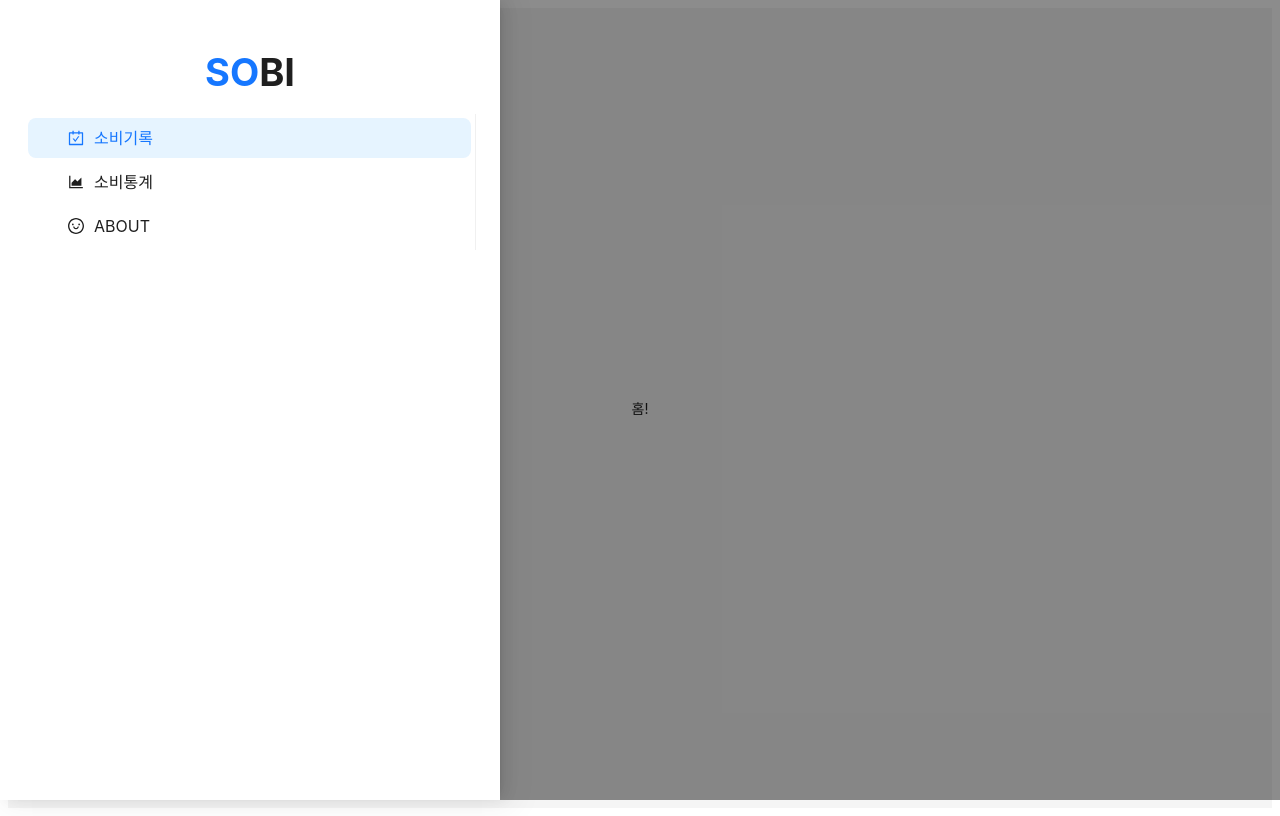
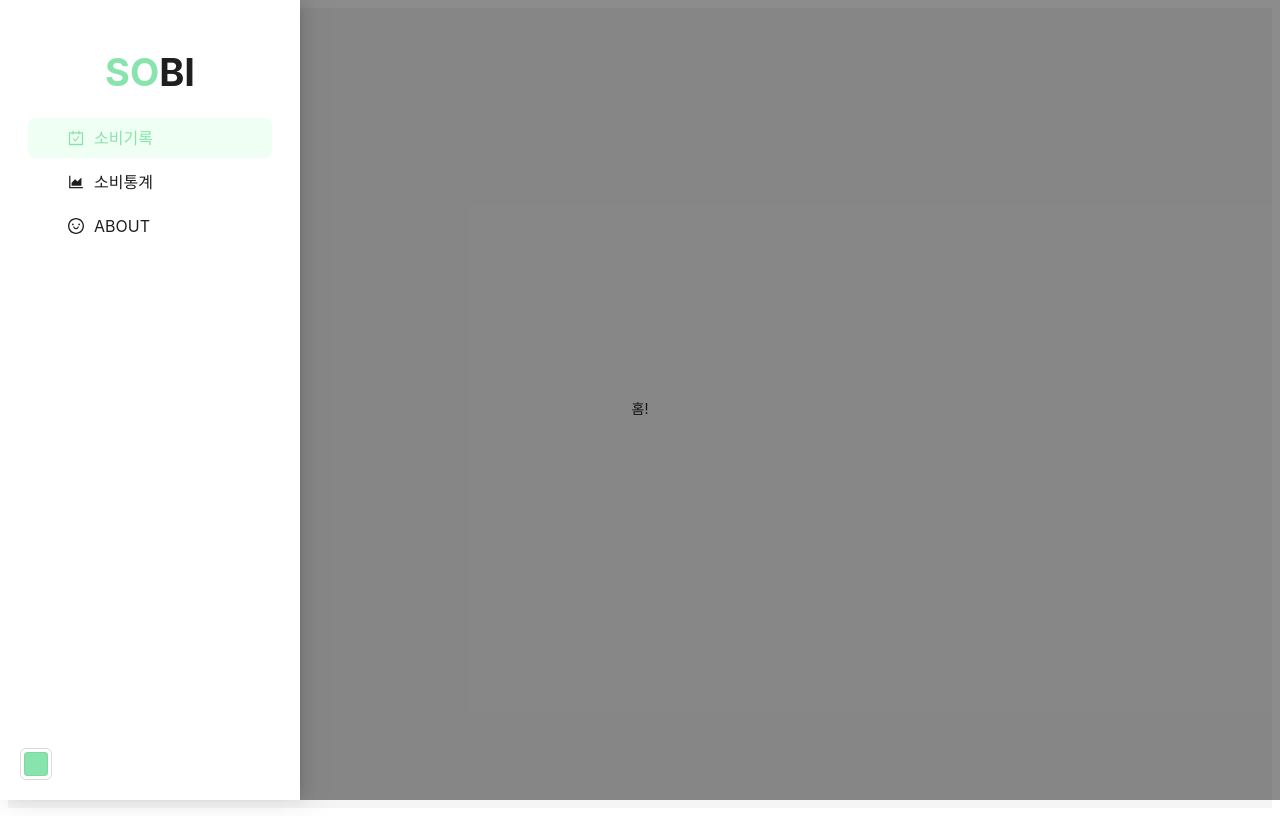
Before and after one commit to KDT1-FE/KDT5-M6, a React (Vite) app: page / in a window 1280 px wide. Both pictures are taken after a click on the button 26 px from the left and 26 px from the top of the page. Built offline with nearby package versions, Linux system fonts and the light colour scheme.

Commit message:
feat: context 커스텀 hook 사용

```diff
--- a/src/App.tsx
+++ b/src/App.tsx
@@ -4,9 +4,20 @@ import Home from '@/pages/Home';
 import Statistics from '@/pages/Statistics';
 import MyDrawer from '@/components/MyDrawer';
 import About from '@/pages/About';
+import { ConfigProvider } from 'antd';
+import koKR from 'antd/locale/ko_KR';
+import { useAccentColor } from './hooks/useAccentColor';
 
 export default function App() {
+  const { accentColor } = useAccentColor();
+  const theme = {
+    token: {
+      colorPrimary: accentColor,
+    },
+  };
+
   return (
+    <ConfigProvider theme={theme} locale={koKR}>
       <Routes>
         <Route element={<MyDrawer />}>
           <Route path="/" element={<Home />} />
@@ -15,5 +26,6 @@ export default function App() {
           <Route path="*" element={<NotFound />} />
         </Route>
       </Routes>
+    </ConfigProvider>
   );
 }
--- a/src/components/MyDrawer.tsx
+++ b/src/components/MyDrawer.tsx
@@ -1,43 +1,73 @@
-import { useState } from 'react';
-import { Button, Drawer } from 'antd';
-import { Layout, Menu, theme } from 'antd';
+import { useState, useMemo, useEffect } from 'react';
+import {
+  Layout,
+  Menu,
+  theme,
+  Button,
+  ColorPicker,
+  ColorPickerProps,
+  Drawer,
+} from 'antd';
 import { SIDEBAR_ITEMS } from '@/data/constants';
-import { Outlet, useNavigate } from 'react-router-dom';
+import { Outlet, useLocation, useNavigate } from 'react-router-dom';
 import Title from 'antd/es/typography/Title';
 import { Content } from 'antd/es/layout/layout';
 import { MenuOutlined } from '@ant-design/icons';
+import { Color } from 'antd/es/color-picker';
+import { useAccentColor } from '@/hooks/useAccentColor';
 
 export default function MyDrawer() {
+  // 현재 url의 경로값을 알 수 있는 react router의 hook;
+  const { pathname } = useLocation();
+
+  // custom hook에서 가져온 강조색을 변경해주는 함수
+  const { handleAccentColor } = useAccentColor();
+
+  // 페이지 이동을 위해서 가져온 react router의 hook
   const navigate = useNavigate();
 
+  // colorPrimary가 강조색(accentColor)입니다.
+  // antD의 hook로, 전역에서 지정한 colorPrimary를 사용 할 수 있음
   const {
     token: { colorPrimary },
   } = theme.useToken();
 
+  // Drawer가 열렸는지 닫혔는지를 useState로 저장
   const [open, setOpen] = useState(false);
 
-  const showDrawer = () => {
-    setOpen(true);
-  };
+  // color picker 관련 로직
+  const [colorHex, setColorHex] = useState<Color | string>(colorPrimary);
+  // 투명도를 조절하는 경우
+  const [formatHex, setFormatHex] = useState<ColorPickerProps['format']>('hex');
+  // 투명도를 조절하지 않은 경우 그냥 string값을 return 하면 되고 투명도를 조절했을 경우 계산이 들어감
+  const hexString = useMemo(
+    () => (typeof colorHex === 'string' ? colorHex : colorHex.toHexString()),
+    [colorHex],
+  );
+  // 그러나 투명도를 조절한다고 해서 강조색이 바뀌지는 않음
 
-  const onClose = () => {
-    setOpen(false);
-  };
+  useEffect(() => {
+    // hex값을 강조색으로 지정
+    handleAccentColor(hexString);
+    // 해당 hex값을 로컬저장소에 "accentColor" key값으로 저장
+    localStorage.setItem('accentColor', JSON.stringify(hexString));
+  }, [handleAccentColor, hexString]);
 
   return (
     <>
       <Button
         type="primary"
-        onClick={showDrawer}
+        onClick={() => setOpen(true)}
         style={{ position: 'absolute', top: 10, left: 10 }}
         icon={<MenuOutlined />}
       />
-
       <Drawer
+        // 왼쪽에서 열림
         placement="left"
-        width={500}
-        onClose={onClose}
+        width={300}
+        onClose={() => setOpen(false)}
         open={open}
+        // 이거 true하면 이상한 x버튼 생김
         closable={false}
       >
         <Title
@@ -46,22 +76,32 @@ export default function MyDrawer() {
             textAlign: 'center',
           }}
         >
+          {/* theme에서 가져온 강조색 사용 */}
           <span style={{ color: colorPrimary }}>SO</span>BI
         </Title>
         <Menu
-          style={{ fontSize: 16 }}
+          // 기본 스타일링에서 border가 있음
+          style={{ fontSize: 16, border: 'none' }}
           inlineIndent={40}
           mode="inline"
-          defaultSelectedKeys={['/']}
+          // 현재 경로와 url과 key값(item.href)이 일치하면 해당 메뉴가 활성화(색칠)상태로 보임
+          defaultSelectedKeys={[pathname]}
           items={SIDEBAR_ITEMS.map((item) => ({
             key: item.href,
             icon: <item.icon style={{ fontSize: 16 }} />,
             label: item.label,
             onClick: () => {
               navigate(item.href);
-              onClose();
+              setOpen(false);
             },
           }))}
+        />
+        <ColorPicker
+          style={{ position: 'absolute', bottom: 20, left: 20 }}
+          format={formatHex}
+          value={colorHex}
+          onChange={setColorHex}
+          onFormatChange={setFormatHex}
         />
       </Drawer>
       <Layout>
```
Lines whose indentation alone changed are shown as unchanged.
